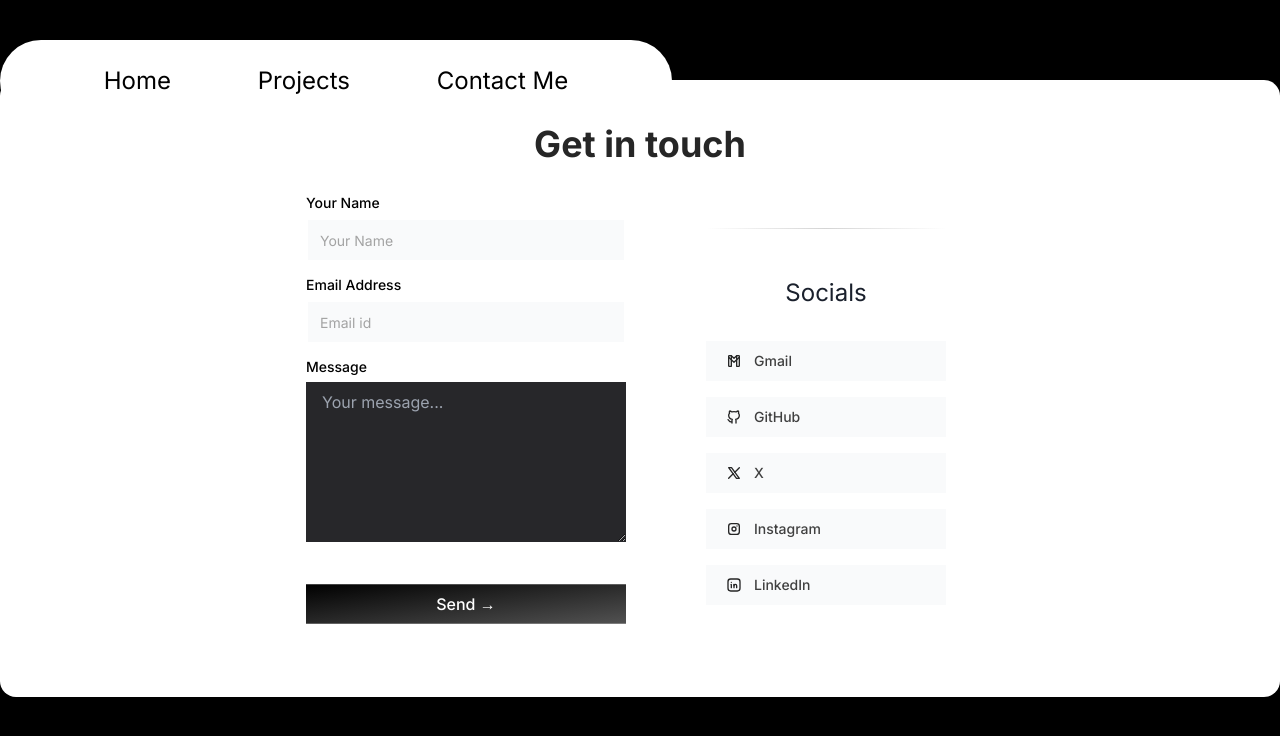
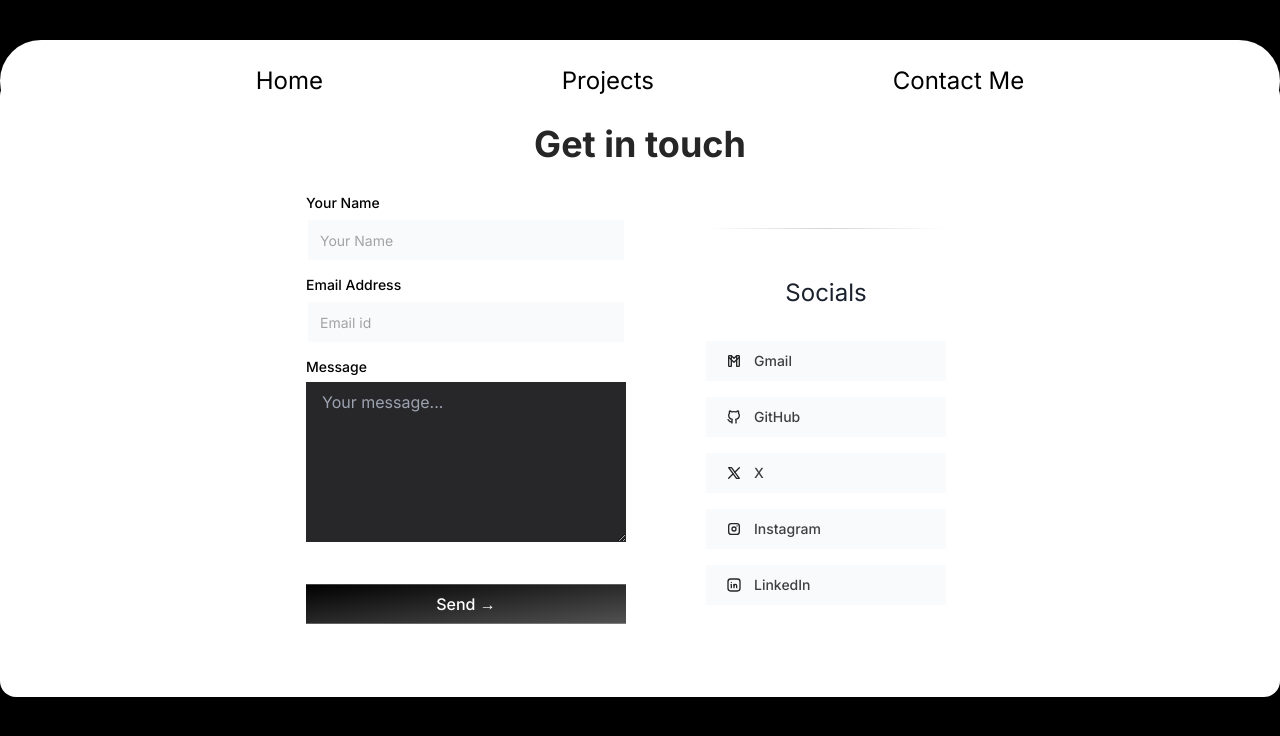
Before and after one commit to ParagGhatage/Portfolio, a Next.js app: page /contact-me in a window 1280 px wide. Shown: the top 736 px of the page. Built offline with nearby package versions, Linux system fonts and the light colour scheme.

Commit message:
navbar arrange

```diff
--- a/src/components/Navbar.tsx
+++ b/src/components/Navbar.tsx
@@ -11,7 +11,7 @@ export function Navbar({ className }: { className?: string }) {
   const [active, setActive] = useState<string | null>(null);
   return (
     <div
-      className={cn("fixed top-10 inset-x-0 max-w-2xl  z-50  ", className)}
+      className={cn("fixed justify-center items-center top-10 inset-x-0 max-w-2xl  z-50  ", className)}
     >
       <Menu setActive={setActive} >
         <Link href={"/"}>
--- a/src/components/ui/navbar-menu.tsx
+++ b/src/components/ui/navbar-menu.tsx
@@ -71,7 +71,7 @@ export const Menu = ({
   return (
     <nav
       onMouseLeave={() => setActive(null)} // resets the state
-      className="relative justify-evenly border border-slate-400 sm:text-2xl z-50 rounded-full boder border-transparent dark:bg-black dark:border-white/[0.2] bg-white shadow-input flex  space-x-4 px-8 py-6 "
+      className="relative items-center w-screen justify-evenly border border-slate-400 sm:text-2xl z-50 rounded-full boder border-transparent dark:bg-black dark:border-white/[0.2] bg-white shadow-input flex  space-x-4 px-8 py-6 "
     >
       {children}
     </nav>
```
